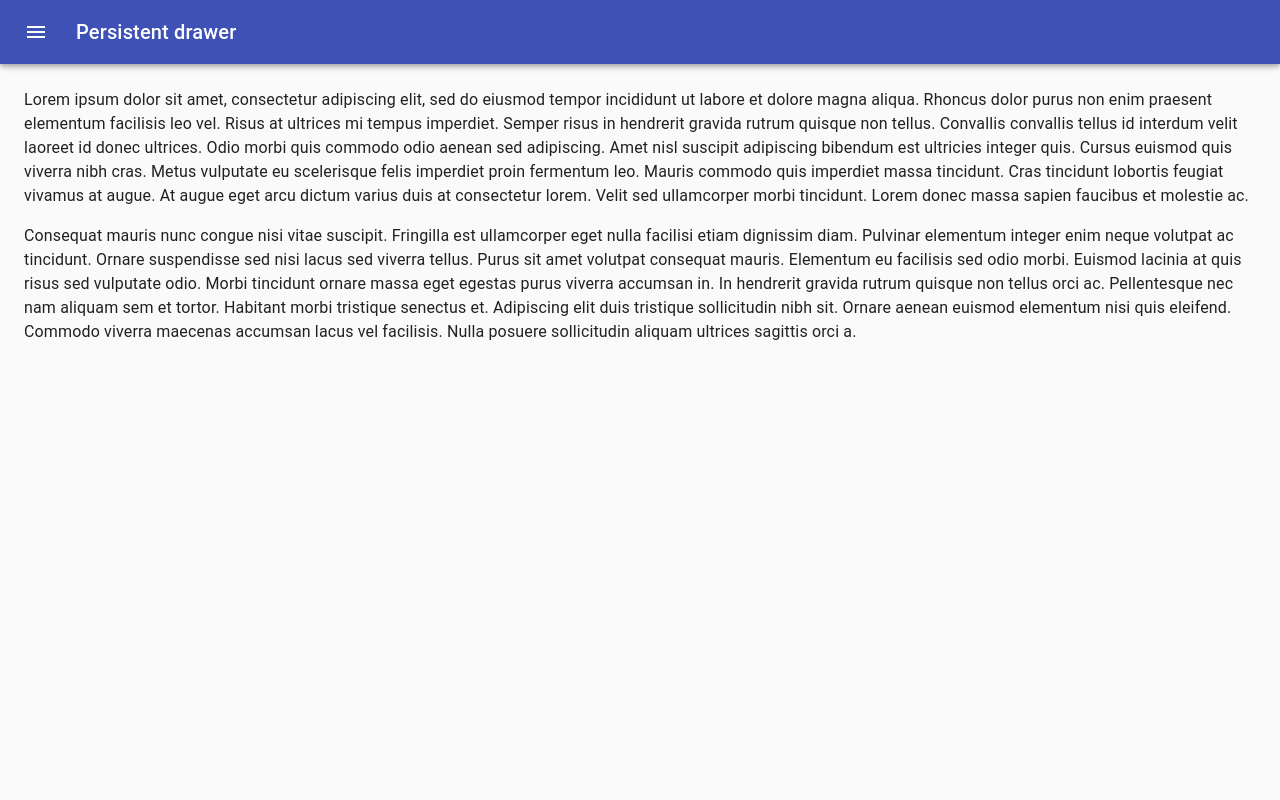
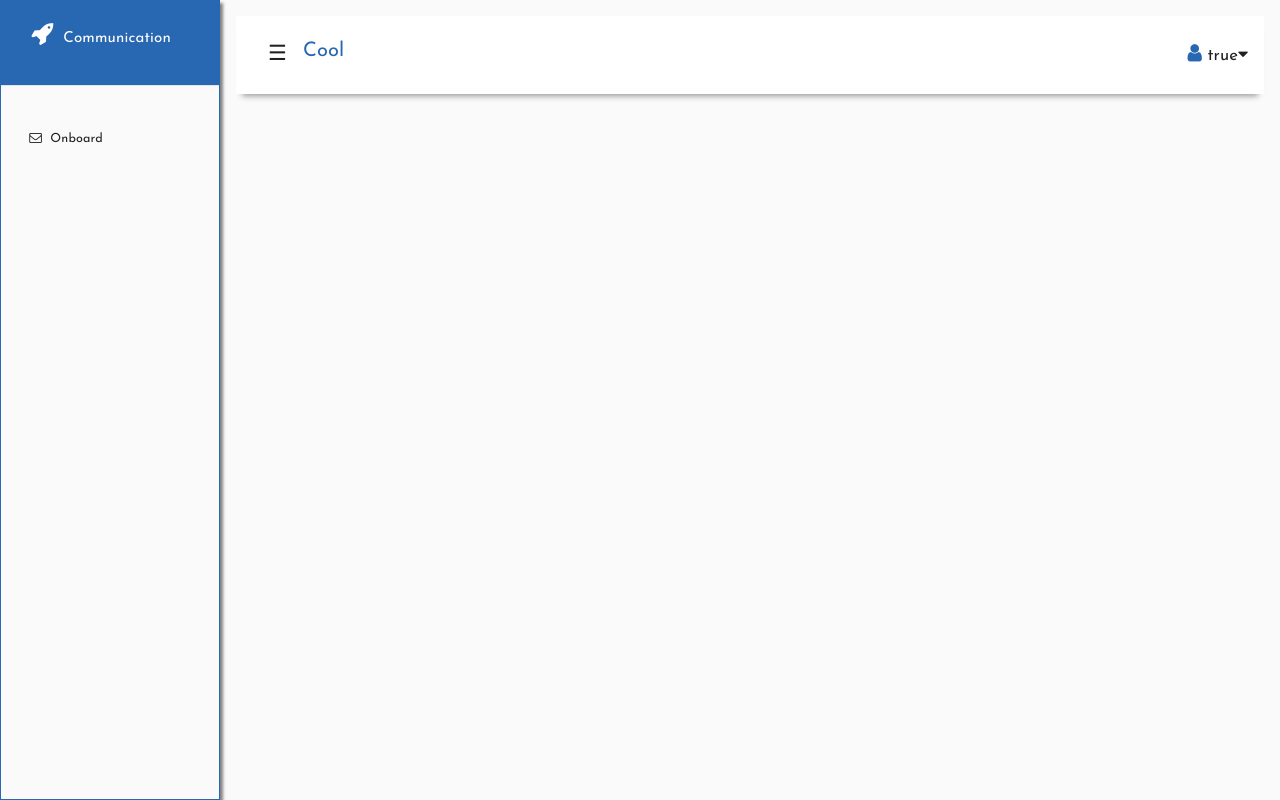
Before and after one commit to tysonmani/Institute-Web, a React (Create React App) app: page /dashboard in a window 1280 px wide. Built offline with nearby package versions, Linux system fonts and the light colour scheme; sample sign-in values are in the browser's storage.

Commit message:
FuckingWorks

```diff
--- a/src/App.js
+++ b/src/App.js
@@ -2,7 +2,6 @@ import React, { lazy, Suspense } from 'react';
 import './App.css';
 import { BrowserRouter, Route, Redirect, Switch } from 'react-router-dom';
 import CssBaseline from '@material-ui/core/CssBaseline';
-import 'bootstrap/dist/css/bootstrap.min.css';
 
 function App() {
 
@@ -26,7 +25,9 @@ function App() {
               <Login />
             </Route>
             <Route exact path="/dashboard">
-              <DashboardSideNav />
+              <DashboardSideNav>
+              <DashboardHeader />
+              </DashboardSideNav>
             </Route>
             <Route exact path="/dashboard/home">
               <Dashboard />
--- a/src/components/DashboardHeader/DashboardHeader.jsx
+++ b/src/components/DashboardHeader/DashboardHeader.jsx
@@ -1,5 +1,6 @@
 import React, { useState, useEffect} from 'react';
 import { useHistory, useLocation } from "react-router-dom";
+import './DashboardHeader.css';
 
 function DashboardHeader() {
 
@@ -58,7 +59,6 @@ useEffect(() => {
     }
 
     return (
-        <div>
             <nav className="navbar navbar-expand-md navbar-light">
                 <div id="main">
                     <span className="openbutton" onClick={openNav}>&#9776;</span>
@@ -80,7 +80,6 @@ useEffect(() => {
                     </ul>
                 </div>
             </nav >
-        </div >
     )
 }
 
--- /dev/null
+++ b/src/components/DashboardSideNav/DashboardSideNav.css
@@ -0,0 +1,169 @@
+@media only screen and (max-width: 800px) {
+    .sidenav {
+        font-size:100%;
+        width: 10px;
+      }
+    .sidenav a {
+        font-size:10%;
+        padding: 0;
+        width:2vw;
+        cursor: pointer;
+      }
+  }
+#main {
+    transition: margin-left .5s;
+    /* padding: 16px; */
+  }
+ .sidenav {
+    height: 100%;
+    /* width: 0; */
+    position: fixed;
+    z-index: 1;
+    top: 0;
+    left: 0;
+    /* background-color: #111; */
+    overflow-x: hidden;
+    transition: 0.5s;
+    padding-top: 0px;
+    border: solid 1px #2867B2;
+    box-shadow: 3px 3px 3px grey;
+  }
+
+  .sidenav a {
+    padding: 13%;
+    text-decoration: none;
+    font-size: 90%;
+    color: #2867B2;
+    display: block;
+    transition: 0.3s;
+    cursor: pointer;
+  }
+  ::-webkit-scrollbar {
+    display: none;
+}
+.sidenav a.active {
+  color: #f1f1f1;
+  background-color: #2867B2;
+}
+
+a:hover i
+{
+    transition: 1.50s;
+    -webkit-transition: 1.50s;
+    -moz-transition: 1.50s;
+    -ms-transition: 1.50s;
+    -o-transition: 1.50s;
+    -webkit-transform: rotate(360deg);
+    -moz-transform: rotate(360deg);
+    -o-transform: rotate(360deg);
+    -ms-transform: rotate(360deg);
+    transform: rotate(360deg);
+}
+@media only screen and (max-width: 800px)
+{
+  h5
+  {
+    font-size:100%;
+  }
+  /* .openbutton
+  {
+    display:none;
+  } */
+  .navbar-toggler
+  {
+    font-size:20%;
+  }
+}
+.openbutton
+{
+  cursor:pointer;
+  font-size:150%;
+}
+#main {
+  transition: margin-left .5s;
+  padding: 16px;
+}
+a#fur:hover
+{
+	text-decoration:none;
+}
+.button {
+    background-color: white; /* Green */
+    border: none;
+    color: black;
+    padding: 1px;
+    text-align: center;
+    text-decoration: none;
+    display: inline-block;
+    font-size: 16px;
+    cursor: pointer;
+    border-radius: 10px;
+}
+.button.button1 {
+    background-color: white;
+    color: black;
+    border: 2px solid black;
+}
+.button.button1:hover {
+    color:white;
+    background-color: black;
+}
+.dropdown {
+  position: relative;
+  display: inline-block;
+}
+
+.dropdown-content {
+  display: none;
+  position: absolute;
+  min-width: 160px;
+  box-shadow: 0px 8px 16px 0px rgba(0,0,0,0.2);
+  z-index: 1;
+  margin-right:100px;
+}
+
+.dropdown-content a {
+  color: black;
+  background-color: #ddd;
+  padding: 12px 16px;
+  text-decoration: none;
+  display: block;
+}
+
+.dropdown:hover .dropdown-content {
+  display: block;
+}
+
+
+.navbar-nav > li > a {
+    padding-top: 0px;
+    padding-bottom: 0px;
+    line-height: 30px;
+    padding-left:15px;
+    padding-right:15px;
+}
+
+.navbar-nav > li > a:hover
+{
+  cursor:pointer;
+}
+.navbar
+{
+
+background-color:white;
+    -webkit-box-shadow: 0 8px 6px -6px #999;
+    -moz-box-shadow: 0 8px 6px -6px #999;
+    box-shadow: 0 8px 6px -6px #999;
+
+    /* the rest of your styling */
+}
+.button2 {
+    color: grey;
+    text-decoration:none;
+    font-size: 120%;
+}
+.button2:hover {
+    color: #3CB371;
+    text-decoration:none;
+    font-size: 120%;
+}
--- a/src/components/DashboardSideNav/DashboardSideNav.jsx
+++ b/src/components/DashboardSideNav/DashboardSideNav.jsx
@@ -1,189 +1,51 @@
 import React from 'react';
-import clsx from 'clsx';
-import { makeStyles, useTheme } from '@material-ui/core/styles';
-import Drawer from '@material-ui/core/Drawer';
-import CssBaseline from '@material-ui/core/CssBaseline';
-import AppBar from '@material-ui/core/AppBar';
-import Toolbar from '@material-ui/core/Toolbar';
-import List from '@material-ui/core/List';
-import Typography from '@material-ui/core/Typography';
-import Divider from '@material-ui/core/Divider';
-import IconButton from '@material-ui/core/IconButton';
-import MenuIcon from '@material-ui/icons/Menu';
-import ChevronLeftIcon from '@material-ui/icons/ChevronLeft';
-import ChevronRightIcon from '@material-ui/icons/ChevronRight';
-import ListItem from '@material-ui/core/ListItem';
-import ListItemIcon from '@material-ui/core/ListItemIcon';
-import ListItemText from '@material-ui/core/ListItemText';
-import InboxIcon from '@material-ui/icons/MoveToInbox';
-import MailIcon from '@material-ui/icons/Mail';
-import Button from '@material-ui/core/Button';
+// import { BrowserRouter, Route, Redirect, Switch } from 'react-router-dom';
+import { useHistory } from "react-router-dom";
+import './DashboardSideNav.css';
 
-const drawerWidth = 240;
+function DashboardSideNav(props) {
 
-const useStyles = makeStyles((theme) => ({
-  root: {
-    display: 'flex',
-  },
-  appBar: {
-    transition: theme.transitions.create(['margin', 'width'], {
-      easing: theme.transitions.easing.sharp,
-      duration: theme.transitions.duration.leavingScreen,
-    }),
-  },
-  appBarShift: {
-    width: `calc(100% - ${drawerWidth}px)`,
-    marginLeft: drawerWidth,
-    transition: theme.transitions.create(['margin', 'width'], {
-      easing: theme.transitions.easing.easeOut,
-      duration: theme.transitions.duration.enteringScreen,
-    }),
-  },
-  menuButton: {
-    marginRight: theme.spacing(2),
-  },
-  hide: {
-    display: 'none',
-  },
-  drawer: {
-    width: drawerWidth,
-    flexShrink: 0,
-  },
-  drawerPaper: {
-    width: drawerWidth,
-  },
-  drawerHeader: {
-    display: 'flex',
-    alignItems: 'center',
-    padding: theme.spacing(0, 1),
-    // necessary for content to be below app bar
-    ...theme.mixins.toolbar,
-    justifyContent: 'flex-end',
-  },
-  content: {
-    flexGrow: 1,
-    padding: theme.spacing(3),
-    transition: theme.transitions.create('margin', {
-      easing: theme.transitions.easing.sharp,
-      duration: theme.transitions.duration.leavingScreen,
-    }),
-    marginLeft: -drawerWidth,
-  },
-  contentShift: {
-    transition: theme.transitions.create('margin', {
-      easing: theme.transitions.easing.easeOut,
-      duration: theme.transitions.duration.enteringScreen,
-    }),
-    marginLeft: 0,
-  },
-}));
+    let history = useHistory();
 
-export default function PersistentDrawerLeft() {
-  const classes = useStyles();
-  const theme = useTheme();
-  const [open, setOpen] = React.useState(false);
+    const route = () => {
+        history.push(
+            {
+                pathname: "/dasboard/home"
+            }
+        )
+    }
 
-  const handleDrawerOpen = () => {
-    setOpen(true);
-  };
-
-  const handleDrawerClose = () => {
-    setOpen(false);
-  };
-
-  const myButtonHandler = () => {
-    alert("Cool");
+    return (
+        <div>
+            <div id="mySidenav" className="sidenav">
+                <div style={{ backgroundColor: "#2867B2" }}><br />
+                    <span style={{ color: "white", fontSize: "120%" }}><a
+                        style={{ color: "white", cursor: "pointer", textDecoration: "none", padding: "0%" }}>
+                        <i className="fa fa-rocket"
+                            style={{ color: "white", marginLeft: "30px", fontSize: "24px" }}></i>&nbsp;&nbsp;Communication</a></span>
+                    <hr style={{ backgroundColor: "white", marginTop: "35px" }} />
+                </div>
+                <a onClick={route}><i className="fa fa-envelope-o" aria-hidden="true"></i>&nbsp;&nbsp;Onboard</a>
+            </div>
+            <div id="main">
+                {props.children}
+                {/* <BrowserRouter>
+                    <Switch>
+                        <Route exact path="/">
+                            <Redirect to="/das" />
+                        </Route>
+                        <Route exact path="/home" component={Home} />
+                        <Route exact path="/login">
+                            <Login />
+                        </Route>
+                        <Route exact path="/dashboard">
+                            <Dashboard />
+                        </Route>
+                    </Switch>
+                </BrowserRouter> */}
+            </div>
+        </div>
+    )
 }
 
-  return (
-    <div className={classes.root}>
-      <CssBaseline />
-      <AppBar
-        position="fixed"
-        className={clsx(classes.appBar, {
-          [classes.appBarShift]: open,
-        })}
-      >
-        <Toolbar>
-          <IconButton
-            color="inherit"
-            aria-label="open drawer"
-            onClick={handleDrawerOpen}
-            edge="start"
-            className={clsx(classes.menuButton, open && classes.hide)}
-          >
-            <MenuIcon />
-          </IconButton>
-          <Typography variant="h6" noWrap>
-            Persistent drawer
-          </Typography>
-        </Toolbar>
-      </AppBar>
-      <Drawer
-        className={classes.drawer}
-        variant="persistent"
-        anchor="left"
-        open={open}
-        classes={{
-          paper: classes.drawerPaper,
-        }}
-      >
-        <div className={classes.drawerHeader}>
-          <IconButton onClick={handleDrawerClose}>
-            {theme.direction === 'ltr' ? <ChevronLeftIcon /> : <ChevronRightIcon />}
-          </IconButton>
-        </div>
-        <Divider />
-        <List>
-          {['Inbox', 'Starred', 'Send email', 'Drafts'].map((text, index) => (
-            <ListItem button key={text}>
-              <ListItemIcon>{index % 2 === 0 ? <InboxIcon /> : <MailIcon />}</ListItemIcon>
-              <ListItemText primary={text} />
-            </ListItem>
-          ))}
-        </List>
-        <Divider />
-        <Button onClick={myButtonHandler} variant="outlined" color="secondary">Primary</Button>
-        <div className="dropdown">
-  <button className="btn btn-primary dropdown-toggle" type="button" data-toggle="dropdown">Dropdown Example
-  <span className="caret"></span></button>
-  <ul className="dropdown-menu">
-    <li><a href="#">HTML</a></li>
-    <li><a href="#">CSS</a></li>
-    <li><a href="#">JavaScript</a></li>
-  </ul>
-</div>
-      </Drawer>
-      <main
-        className={clsx(classes.content, {
-          [classes.contentShift]: open,
-        })}
-      >
-        <div className={classes.drawerHeader} />
-        <Typography paragraph>
-          Lorem ipsum dolor sit amet, consectetur adipiscing elit, sed do eiusmod tempor incididunt
-          ut labore et dolore magna aliqua. Rhoncus dolor purus non enim praesent elementum
-          facilisis leo vel. Risus at ultrices mi tempus imperdiet. Semper risus in hendrerit
-          gravida rutrum quisque non tellus. Convallis convallis tellus id interdum velit laoreet id
-          donec ultrices. Odio morbi quis commodo odio aenean sed adipiscing. Amet nisl suscipit
-          adipiscing bibendum est ultricies integer quis. Cursus euismod quis viverra nibh cras.
-          Metus vulputate eu scelerisque felis imperdiet proin fermentum leo. Mauris commodo quis
-          imperdiet massa tincidunt. Cras tincidunt lobortis feugiat vivamus at augue. At augue eget
-          arcu dictum varius duis at consectetur lorem. Velit sed ullamcorper morbi tincidunt. Lorem
-          donec massa sapien faucibus et molestie ac.
-        </Typography>
-        <Typography paragraph>
-          Consequat mauris nunc congue nisi vitae suscipit. Fringilla est ullamcorper eget nulla
-          facilisi etiam dignissim diam. Pulvinar elementum integer enim neque volutpat ac
-          tincidunt. Ornare suspendisse sed nisi lacus sed viverra tellus. Purus sit amet volutpat
-          consequat mauris. Elementum eu facilisis sed odio morbi. Euismod lacinia at quis risus sed
-          vulputate odio. Morbi tincidunt ornare massa eget egestas purus viverra accumsan in. In
-          hendrerit gravida rutrum quisque non tellus orci ac. Pellentesque nec nam aliquam sem et
-          tortor. Habitant morbi tristique senectus et. Adipiscing elit duis tristique sollicitudin
-          nibh sit. Ornare aenean euismod elementum nisi quis eleifend. Commodo viverra maecenas
-          accumsan lacus vel facilisis. Nulla posuere sollicitudin aliquam ultrices sagittis orci a.
-        </Typography>
-      </main>
-    </div>
-  );
-}
+export default DashboardSideNav
```
Also changed, not shown: src/components/DashboardHeader/DashboardHeader.css (renamed from src/components/DashboardHeader/DasboardHeader.css), src/components/DashboardSideNav/DasboardSideNav.css (added).
